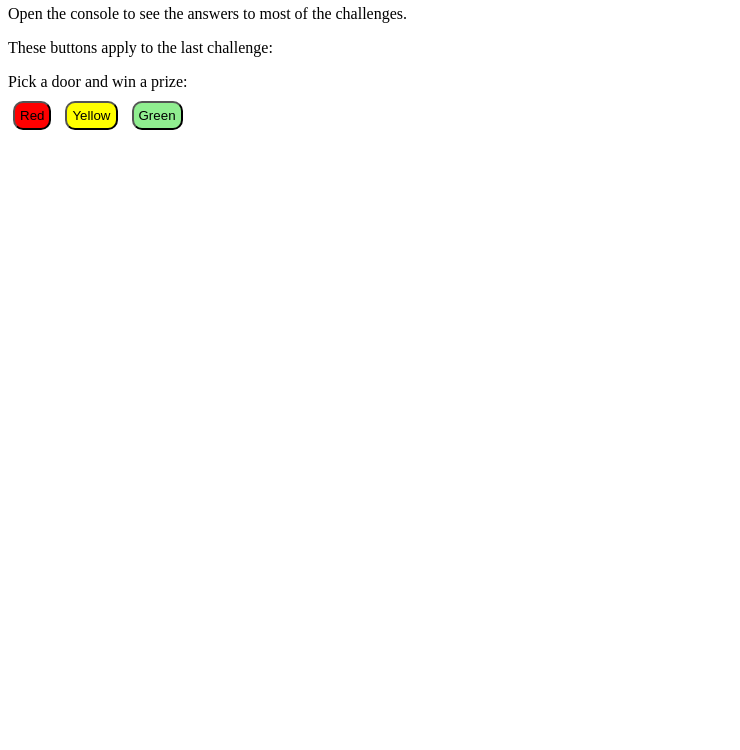
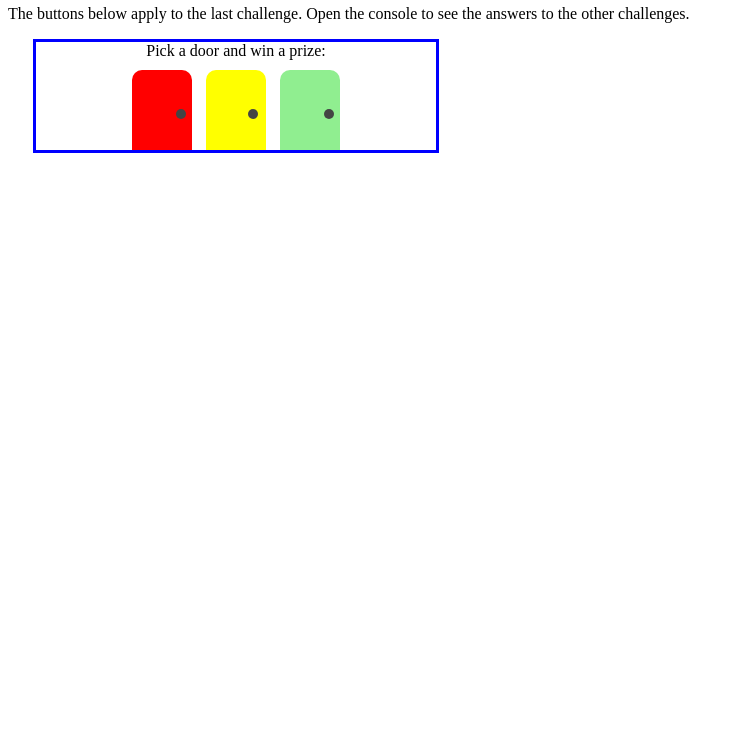
Before and after one commit to danMulvihill/js-mini-challange, a plain HTML site: page index.html in a window 1280 px wide. Shown: the part 50-800 px from the top of the page, without its empty margins (0-740 px from the left). Drawn offline with Linux system fonts and the light colour scheme.

Commit message:
Added door knobs to the door challange

```diff
--- a/css/main.css
+++ b/css/main.css
@@ -1,10 +1,42 @@
 button{
     padding: 5px;
-    margin:10px 5px;
-    border-radius: 10px;
-    transition: color .6s, background .6s
+    margin:10px 5px 0;
+    border: 0;
+    border-radius: 10px 10px 0 0;
+    transition: color .6s, background .6s;
+    width: 15%;
+    height: 80px;
+    cursor: pointer;
+
 }
 
+.challenge{
+	border: 3px solid blue;
+
+    width: 400px;
+	margin: 10px 25px;
+    text-align:center;
+    position: relative;
+}
+
+.knobs{
+    background-color: #444;
+    width: 10px;
+    height: 10px;
+    border-radius: 50%;
+    position:absolute;
+    top: 67px;
+
+}
+#knob1{
+    left: 35%;
+}
+#knob2{
+    left: 53%;
+}
+#knob3{
+    left: 72%;
+}
 
 button#red{
     background-color:red;
@@ -18,5 +50,9 @@ button#green{
 
 button:hover{
     color:white;
-    background-color: black !important;
+    background-color: burlywood !important;
 }
+
+#output{
+	text-align: center;
+}
--- a/index.html
+++ b/index.html
@@ -8,22 +8,25 @@
 </head>
 <body>
     <h2>JavaScript Basics Mini Challenges</h2>
-    <p>Open the console to see the answers to most of the challenges.</p>
+    <p>The buttons below apply to the last challenge. Open the console to see the answers to the other challenges.</p>
 
     <!-- <div>
         Enter a name :
         <input type="text" id="nameIn">
-        <button onClick="tellName()">Enter</button>
+        <button onClick="tellName(nameEntered)">Enter</button>
     </div>
      -->
-    <p>These buttons apply to the last challenge:</p>
 
-    <div>
+    <div class="challenge">
         Pick a door and win a prize:<br>
-        <button id="red" onclick="getPrize('red')">Red</button>
-        <button id="yellow" onclick="getPrize('yellow')">Yellow</button>
-        <button id="green" onclick="getPrize('green')">Green</button>
+        <button id="red" onclick="getPrize('red')"></button>
+        <button id="yellow" onclick="getPrize('yellow')"></button>
+        <button id="green" onclick="getPrize('green')"></button>
+        <div class="knobs" id="knob1"></div>
+        <div class="knobs" id="knob2"></div>
+        <div class="knobs" id="knob3"></div>
     </div>
+
     <div id="output">
 
     </div>
```
Also changed, not shown: js/main.js (+7 -6 lines).
